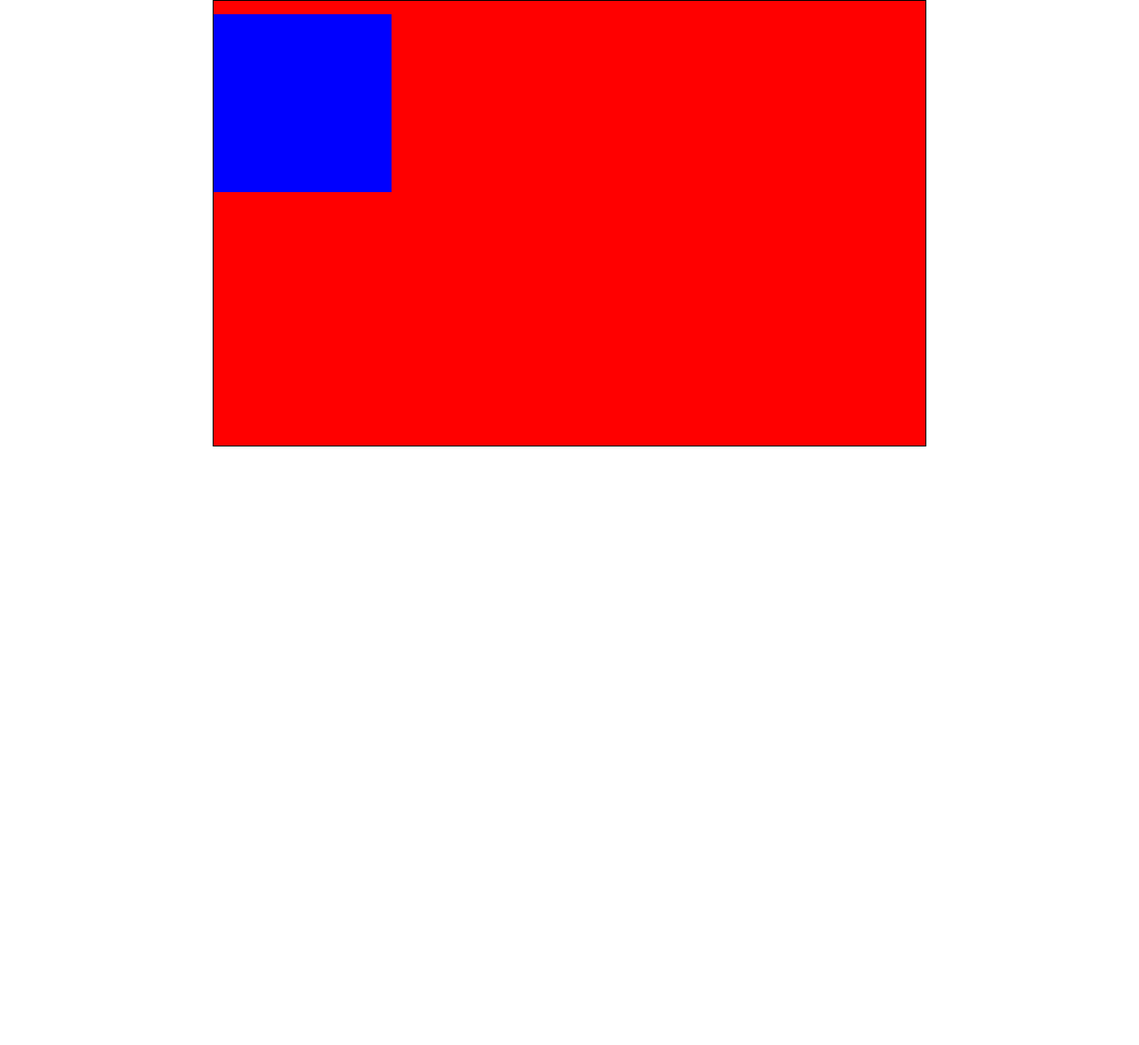
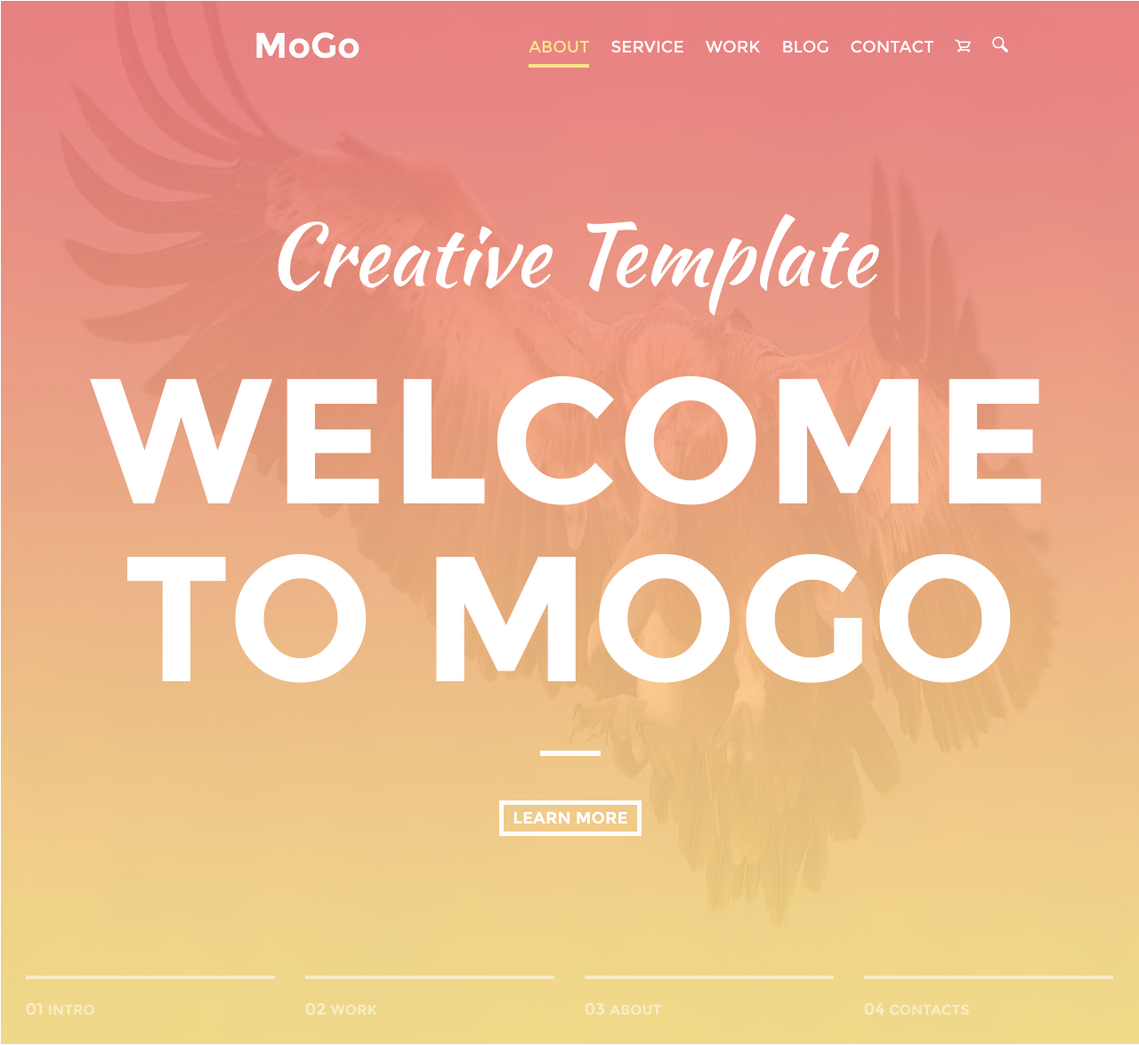
Before and after one commit to osadu/MoGo, a plain HTML site: page index.html in a window 1280 px wide. Shown: the whole page at 89% size. Before the commit the page ends 800 px from the top, so only its background shows below. Drawn offline with Linux system fonts and the light colour scheme; files that its build step writes are made by us from their sources.

Commit message:
Header of the site

```diff
--- /dev/null
+++ b/css/style.css
@@ -0,0 +1,140 @@
+@font-face{
+	font-family: KaushanScript;
+	src: url(../fonts/KaushanScript-Regular.ttf);
+}
+@font-face{
+	font-family: Montserrat-Bold;
+	src: url(../fonts/Montserrat-Bold.ttf);
+}
+@font-face{
+	font-family: Montserrat-Regular;
+	src: url(../fonts/Montserrat-Regular.ttf);
+}
+#wrapper{
+	width:100%;
+	border:1px solid #fff;
+}
+
+#header{
+	background: url(../img/Header/bgheader.jpg) no-repeat top center;
+	background-size: 100% 100%;
+	min-width: 1225px;
+}
+#header-menu{
+	height:76px;
+	max-width:1500px;
+	min-width: 1000px;
+	margin:0px auto;
+}
+#logo,#menu{
+	box-sizing: border-box;
+	float:left;
+	width:49.7%;
+	height:76px;
+}
+
+#logo p{
+	font-family: 'Montserrat-Bold';
+	font-size: 30pt;
+	color:#ffffff;
+	margin:30px 0 0 284px;
+}
+#menu ul{
+	margin-left: -43px;
+	margin-top:40px;
+}
+
+#menu ul li{
+    display: inline-block;
+    margin-right: 20px;
+}
+#menu ul li:last-child{
+    margin-right: 0;
+}
+#menu ul li a{
+	font-family: 'Montserrat-Regular';
+	font-size: 14pt;
+	text-decoration: none;
+	color:#ffffff;
+}
+
+#menu ul li.active a{
+  padding-bottom: 8px;
+  border-bottom: 4px solid #fce38a;
+  color: #fce38a;
+}
+#menu ul li a:hover{
+  padding-bottom: 10px;
+  border-bottom: 4px solid #fce38a;
+  color: #fce38a;
+}
+#main-logo{
+  max-width:1500px;
+  min-width: 1000px;
+  margin:0px auto;
+  border:1px solid transparent;
+}
+#header-text1{
+	font-family: 'KaushanScript';
+	font-size: 72pt;
+	text-align: center;
+	color:#ffffff;
+	margin-top: 160px;
+}
+.header-text2{
+	font-family: 'Montserrat-Bold';
+	font-size: 150pt;
+	text-align: center;
+	color:#ffffff;
+	margin-top: 60px;
+}
+#tomogo{
+	margin-top: 0;
+}
+#line-block{
+	display: block;
+	border:3px solid #ffffff;
+	width:62px;
+	margin:50px auto;
+}
+#learn-more{
+	display: block;
+	border:5px solid #ffffff;
+	width:160px;
+	height:40px;
+	text-align: center;
+	margin:0px auto;
+	font-family: 'Montserrat-Bold';
+	font-size: 14pt;
+	color:#ffffff;
+	box-sizing: border-box;
+	padding-top: 6px;
+	text-decoration: none;
+}
+#slider-block{
+	width:1225px;
+	margin:0px auto;
+	box-sizing: border-box;
+}
+.slider{
+	width:280px;
+	border-top:4px solid #f8ebc5;
+	float:left;
+	margin-top:157px;
+	margin-right: 34px;
+	box-sizing: border-box;
+	padding-top: 25px;
+	font-family: 'Montserrat-Bold';
+	font-size: 14pt;
+	color:#f8ebc5;
+	margin-bottom: 28px;
+}
+.slider span{
+	font-size: 12pt;
+}
+.slider:last-child{
+	margin-right: 0px;
+}
+.clear{
+	clear:both;
+}
--- a/index.html
+++ b/index.html
@@ -2,30 +2,78 @@
 <html>
 <head>
 	<title>Float Example</title>
-	<link rel="stylesheet" type="text/css" href="reset.css">
-	<style type="text/css">
-
-	 #wrapper{
-	 	width:800px;
-        height:500px;
-	 	margin:0px auto;
-	 	background:red;
-	 	border:1px solid #000;
-	 }
-
-	 #content{
-	 	width:200px;
-	 	height:200px;
-	 	background-color: blue;
-	 	margin-top: 15px;
-	 }
-
-	</style>
+	<link rel="stylesheet" type="text/css" href="css/reset.css">
+    <link rel="stylesheet" type="text/css" href="css/style.css">
 </head>
 <body>
 
 	<div id="wrapper">
-		<div id="content"></div>
+
+       <div id="header">
+       		<div id="header-menu">
+       			<div id="logo">
+       				<p>MoGo</p>
+       			</div>
+       			<div id="menu">
+       				<ul>
+       					<li class="active">
+       						<a href="#">ABOUT</a>
+       					</li>
+       					<li>
+       						<a href="#">SERVICE</a>
+       					</li>
+       					<li>
+       						<a href="#">WORK</a>
+       					</li>
+       					<li>
+       						<a href="#">BLOG</a>
+       					</li>
+       					<li>
+       						<a href="#">CONTACT</a>
+       					</li>
+       					<li>
+       						<a href="#">
+       							<img src="img/Header/cart.png">
+       						</a>
+       					</li>
+       					<li>
+       						<a href="#">
+       							<img src="img/Header/search.png">
+       						</a>
+       					</li>
+       				</ul>
+       			</div>
+       		</div>
+       		<div id="main-logo">
+       			<p id="header-text1">
+       				Creative Template
+       			</p>
+       			<p class="header-text2">
+       				WELCOME
+       			</p>
+       			<p class="header-text2" id="tomogo">
+       			    TO MOGO
+       			</p>
+       			<p id="line-block"></p>
+       			<a href="#" id="learn-more">LEARN MORE</a>
+       			<div id="slider-block">
+       				<div class="slider">
+       					01 <span>INTRO</span>
+       				</div>
+       				<div class="slider">
+       					02 <span>WORK</span>
+       				</div>
+       				<div class="slider">
+       					03 <span>ABOUT</span>
+       				</div>
+       				<div class="slider">
+       					04 <span>CONTACTS</span>
+       				</div>
+       			</div>
+       			<div class="clear"></div>
+       		</div>
+       </div>
+
 	</div>
 
 </body>
```
Also changed, not shown: fonts/KaushanScript-Regular.ttf (added), fonts/Montserrat-Bold.ttf (added), fonts/Montserrat-Regular.ttf (added), img/Header/bgheader.jpg (renamed from img/Header/bg_header.jpg), img/Header/cart.png (added), img/Header/search.png (added), 1 other file.
